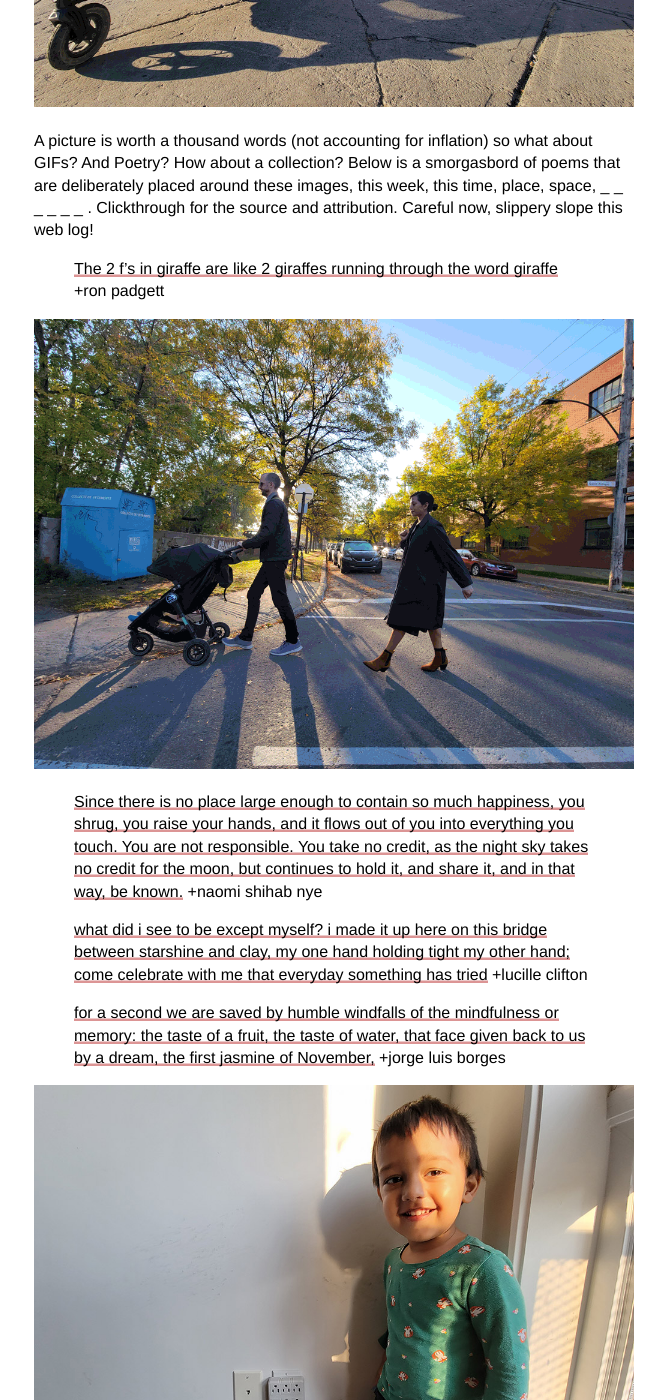
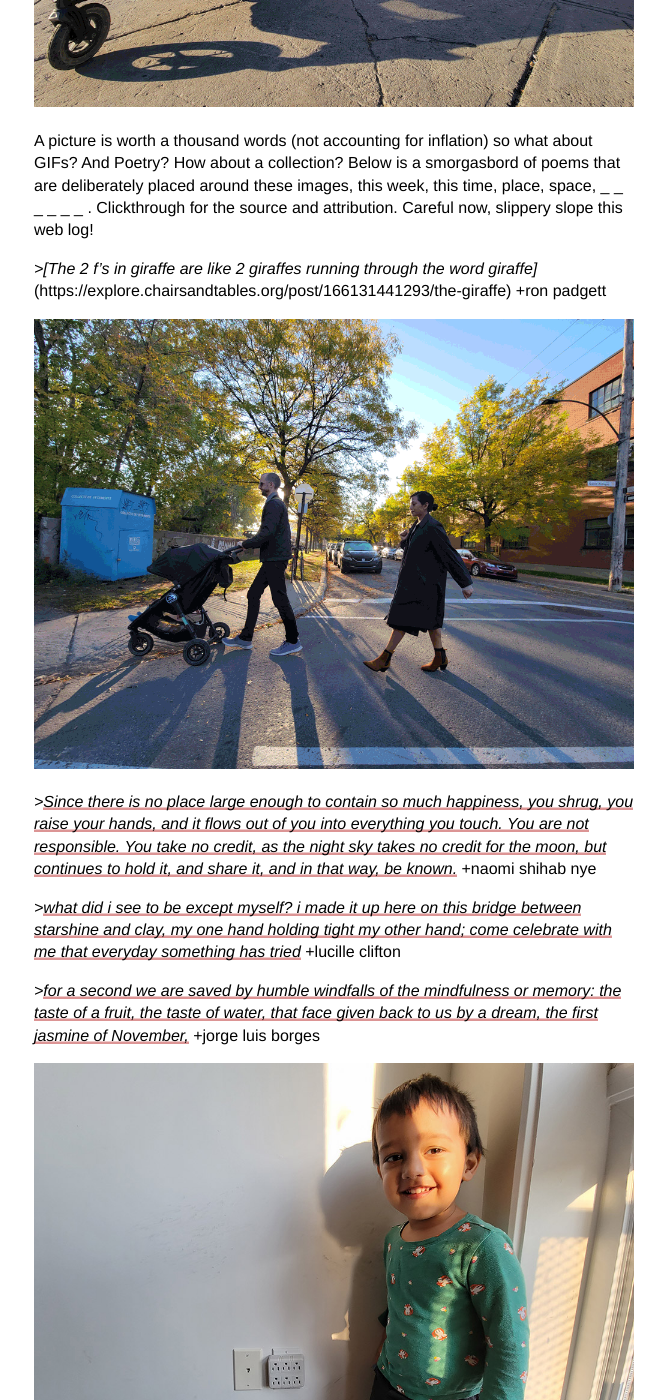
Before and after one commit to pippinbarr/felixkhaledbarr.com, a Jekyll site: the page built from _posts/2021-10-07-the-one-which-is-gifs-and-poets-tree.md, in a window 1280 px wide and 1400 px high, scrolled down 533 px. Shown: the whole window, without its empty margins (306-971 px from the left). Built offline with Jekyll 4.4.1, drawn with Linux system fonts in a browser that asks for light colours.

Commit message:
Update 2021-10-07-the-one-which-is-gifs-and-poets-tree.md
italics-sized them block headed quotes! yo grazie mille, #EhIAmWalkingHere

```diff
--- a/_posts/2021-10-07-the-one-which-is-gifs-and-poets-tree.md
+++ b/_posts/2021-10-07-the-one-which-is-gifs-and-poets-tree.md
@@ -8,42 +8,42 @@ date:   2021-10-07 05:16:26
 
 A picture is worth a thousand words (not accounting for inflation) so what about GIFs? And Poetry? How about a collection? Below is a smorgasbord of poems that are deliberately placed around these images, this week, this time, place, space, _ _ _ _ _ _ . Clickthrough for the source and attribution. Careful now, slippery slope this web log!
 
->[The 2 f’s
+_>[The 2 f’s
 in giraffe
 are like
 2 giraffes
 running through
-the word giraffe](https://explore.chairsandtables.org/post/166131441293/the-giraffe) +ron padgett
+the word giraffe]_(https://explore.chairsandtables.org/post/166131441293/the-giraffe) +ron padgett
 
 ![](/assets/images/06-20211007_052249(0)-the-one-that-is-a-walk.gif)
 
->[Since there is no place large enough
+_>[Since there is no place large enough
 to contain so much happiness,
 you shrug, you raise your hands, and it flows out of you
 into everything you touch. You are not responsible.
 You take no credit, as the night sky takes no credit
 for the moon, but continues to hold it, and share it,
-and in that way, be known.](https://explore.chairsandtables.org/post/137235427836/so-much-happiness) +naomi shihab nye
+and in that way, be known.](https://explore.chairsandtables.org/post/137235427836/so-much-happiness)_ +naomi shihab nye
 
->[what did i see to be except myself?
+_>[what did i see to be except myself?
 i made it up
 here on this bridge between
 starshine and clay,
 my one hand holding tight
 my other hand; come celebrate
 with me that everyday
-something has tried](https://explore.chairsandtables.org/post/174886925355/wont-you-celebrate-with-me) +lucille clifton
+something has tried](https://explore.chairsandtables.org/post/174886925355/wont-you-celebrate-with-me)_ +lucille clifton
 
->[for a second we are saved
+_>[for a second we are saved
 by humble windfalls
 of the mindfulness or memory:
 the taste of a fruit, the taste of water,
 that face given back to us by a dream,
-the first jasmine of November,](https://explore.chairsandtables.org/post/175402869578/when-sorrow-lays-us-low) +jorge luis borges
+the first jasmine of November,](https://explore.chairsandtables.org/post/175402869578/when-sorrow-lays-us-low)_ +jorge luis borges
 
 ![](/assets/images/06-20211007_051332-the-one-where-the-light-hugs-felix.jpg)
 
->[‘As you are.’ says the universe.
+_>[‘As you are.’ says the universe.
 ‘After…’ you answer.
 ‘As you are.’ says the universe.
 ‘Before…’ you answer.
@@ -52,14 +52,14 @@ the first jasmine of November,](https://explore.chairsandtables.org/post/1754028
 ‘As you are.’ says the universe.
 ‘How…’ you answer.
 ‘As you are.’ says the universe.
-‘Why…’ you answer.](https://explore.chairsandtables.org/post/175955283048/as-you-are) +nayyirah waheed
+‘Why…’ you answer.](https://explore.chairsandtables.org/post/175955283048/as-you-are)_ +nayyirah waheed
 
->[I will wake you up early
+_>[I will wake you up early
 with my heavy heartbeat.
 You will say, Can’t we just sleep in, and I will say,
-No, trust me. You don’t want to miss a thing.](https://explore.chairsandtables.org/post/176482056478/love-poem-137) +sarah kay
+No, trust me. You don’t want to miss a thing.](https://explore.chairsandtables.org/post/176482056478/love-poem-137)_ +sarah kay
 
->[You at the edges and shores,
+_>[You at the edges and shores,
 in the rooms of quiet,
 in the rooms of shouting,
 in the airport terminal, at the bus depot saying
@@ -67,35 +67,35 @@ in the airport terminal, at the bus depot saying
 gorgeous unlikelihood of our lives at all,
 finding ourselves here, witnesses to each other’s tenderness,
 which, this moment, is fury, is rage, which, this moment, is another way of saying:
-You are who I love   You are who I love  You and you and you are who](https://explore.chairsandtables.org/post/178246864278/you-are-who-i-love) +aracelis girmay
+You are who I love   You are who I love  You and you and you are who](https://explore.chairsandtables.org/post/178246864278/you-are-who-i-love)_ +aracelis girmay
 
 
 ![](/assets/images/06-20211007_104643-the-one-which-paints-us-somehow-perceptual.gif)
 
->[Faithful mother tongue,
+_>[Faithful mother tongue,
 perhaps after all it’s I who must try to save you.
 So I will continue to set before you little bowls of colors
 bright and pure if possible,
-for what is needed in misfortune is a little order and beauty.](https://explore.chairsandtables.org/post/186533696743/my-faithful-mother-tongue) +czeslaw milosz
+for what is needed in misfortune is a little order and beauty.](https://explore.chairsandtables.org/post/186533696743/my-faithful-mother-tongue)_ +czeslaw milosz
 
->[i am running into a new year
+_>[i am running into a new year
 and i beg what i love and
-i leave to forgive me](https://explore.chairsandtables.org/post/190418215248/i-am-running-into-a-new-year) +lucille clifton
+i leave to forgive me](https://explore.chairsandtables.org/post/190418215248/i-am-running-into-a-new-year)_ +lucille clifton
 
 ![](/assets/images/06-20211007_140417-the-one-where-we-test-drive-the-stroller.gif)
 
->[Then it is only kindness that makes sense anymore,
+_>[Then it is only kindness that makes sense anymore,
 only kindness that ties your shoes
 and sends you out into the day to gaze at bread,
 only kindness that raises its head
 from the crowd of the world to say
 It is I you have been looking for,
 and then goes with you everywhere
-like a shadow or a friend.](https://explore.chairsandtables.org/post/165191892238/kindness) +naomi shihab nye
+like a shadow or a friend.](https://explore.chairsandtables.org/post/165191892238/kindness)_ +naomi shihab nye
 
 ![](/assets/images/06-20211007_142632-the-one-where-we-bring-dad-flowers.gif)
 
->[A man crosses the street in rain,
+_>[A man crosses the street in rain,
 stepping gently, looking two times north and south,
 because his son is asleep on his shoulder.
 No car must splash him.
@@ -103,19 +103,19 @@ No car drive too near to his shadow.
 This man carries the world’s most sensitive cargo
 but he’s not marked.
 Nowhere does his jacket say FRAGILE,
-HANDLE WITH CARE.](https://explore.chairsandtables.org/post/148202590405/shoulders) +naomi shihab nye
+HANDLE WITH CARE.](https://explore.chairsandtables.org/post/148202590405/shoulders)_ +naomi shihab nye
 
 ![](/assets/images/06-20211007_145626-the-one-with-the-maama-the-bhaanja-the-noodles.jpg)
 
->[Here I’ll go on saying, “I’m home!”
+_>[Here I’ll go on saying, “I’m home!”
 while you keep saying, “Welcome back!”
 I’ll come back here again and again.
 Here let’s drink hot tea.
 Let’s sit here, you and I, and be caressed for a while
-by the cool breeze.](https://explore.chairsandtables.org/post/130808702714/a-picnic-on-the-earth) +shuntaro tanikawa
+by the cool breeze.](https://explore.chairsandtables.org/post/130808702714/a-picnic-on-the-earth)_ +shuntaro tanikawa
 
->[and I still don’t know: am I a falcon,
-a storm, or a great song.](https://explore.chairsandtables.org/post/162650740888/widening-circles) +rainer maria rilke
+_>[and I still don’t know: am I a falcon,
+a storm, or a great song.](https://explore.chairsandtables.org/post/162650740888/widening-circles)_ +rainer maria rilke
 
 yours sincerely,
 
```
